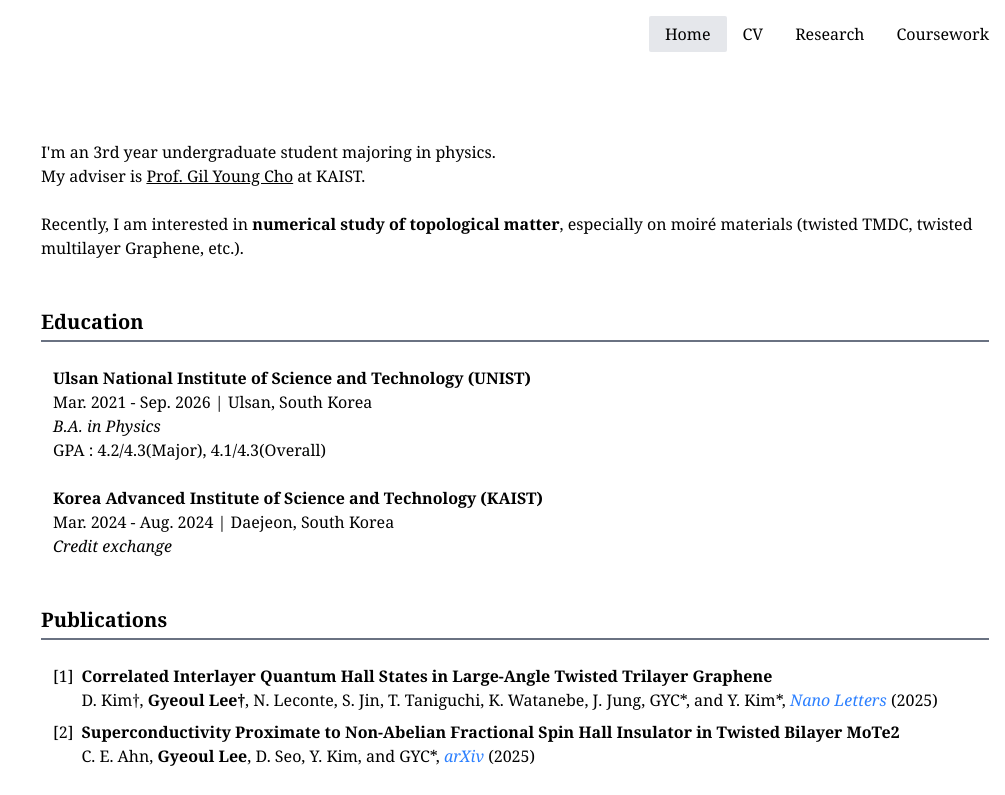
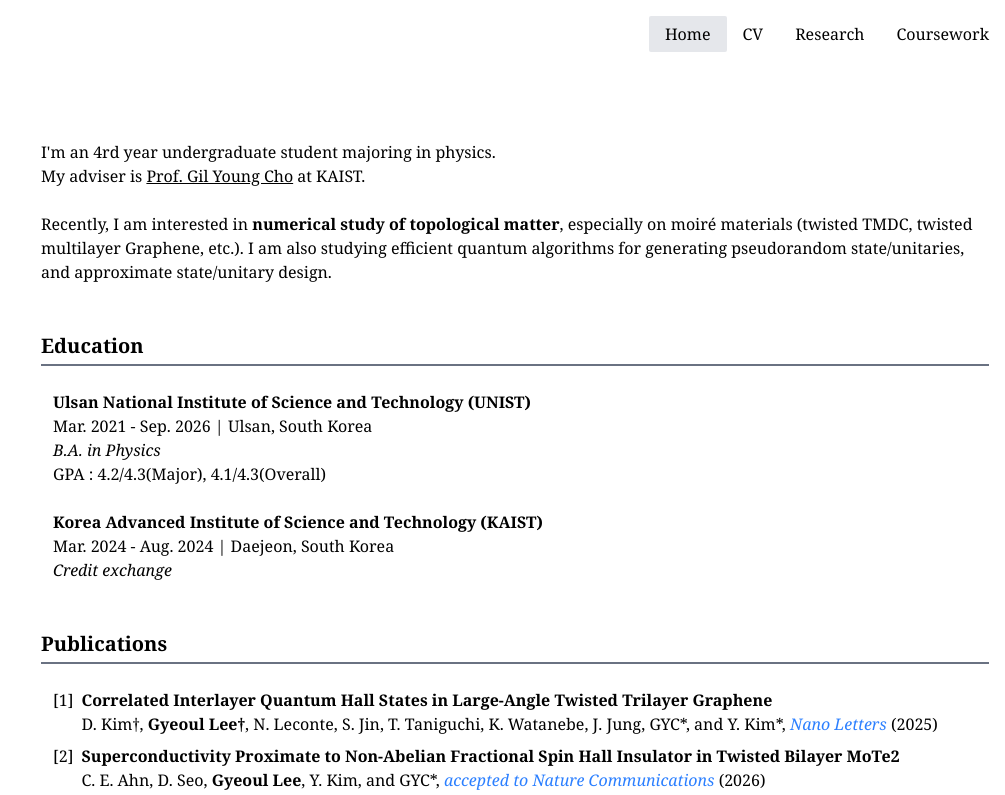
Before and after one commit to Wynter-K/Wynter-K.github.io, a website: page output/home.html in a window 1280 px wide. Shown: the top 795 px of the page, 275-1280 px from the left. Drawn offline with Linux system fonts and the light colour scheme.

Commit message:
Update home.html

```diff
--- a/output/home.html
+++ b/output/home.html
@@ -79,9 +79,9 @@
                 <div class="p-4">
                     <!-- <h1 class="text-2xl font-bold">Home</h1> <br/> -->
 <p class="md:mt-18">
-    I'm an 3rd year undergraduate student majoring in physics.<br/>
+    I'm an 4rd year undergraduate student majoring in physics.<br/>
     My adviser is <a href="https://scholar.google.com/citations?user=6C47IrIAAAAJ" target="_blank" rel="noopener noreferrer" class="underline hover:text-blue-700" >Prof. Gil Young Cho</a> at KAIST.<br/><br/>
-    Recently, I am interested in <b>numerical study of topological matter</b>, especially on moiré materials (twisted TMDC, twisted multilayer Graphene, etc.).<br/>
+    Recently, I am interested in <b>numerical study of topological matter</b>, especially on moiré materials (twisted TMDC, twisted multilayer Graphene, etc.). I am also studying efficient quantum algorithms for generating pseudorandom state/unitaries, and approximate state/unitary design.<br/>
 </p>
 
 
@@ -128,7 +128,7 @@
         <div>
             <b>Superconductivity Proximate to Non-Abelian Fractional Spin Hall Insulator in Twisted Bilayer MoTe2</b>
             <br/>
-            C. E. Ahn, <b>Gyeoul Lee</b>, D. Seo, Y. Kim, and GYC*, <i><a href="https://arxiv.org/abs/2509.23904" target="_blank" rel="noopener noreferrer" class="text-blue-500 hover:text-blue-700" >arXiv</a></i> (2025)
+            C. E. Ahn, D. Seo, <b>Gyeoul Lee</b>, Y. Kim, and GYC*, <i><a href="https://arxiv.org/abs/2509.23904" target="_blank" rel="noopener noreferrer" class="text-blue-500 hover:text-blue-700" >accepted to Nature Communications</a></i> (2026)
         </div>
     </li>
 </ul>
```
